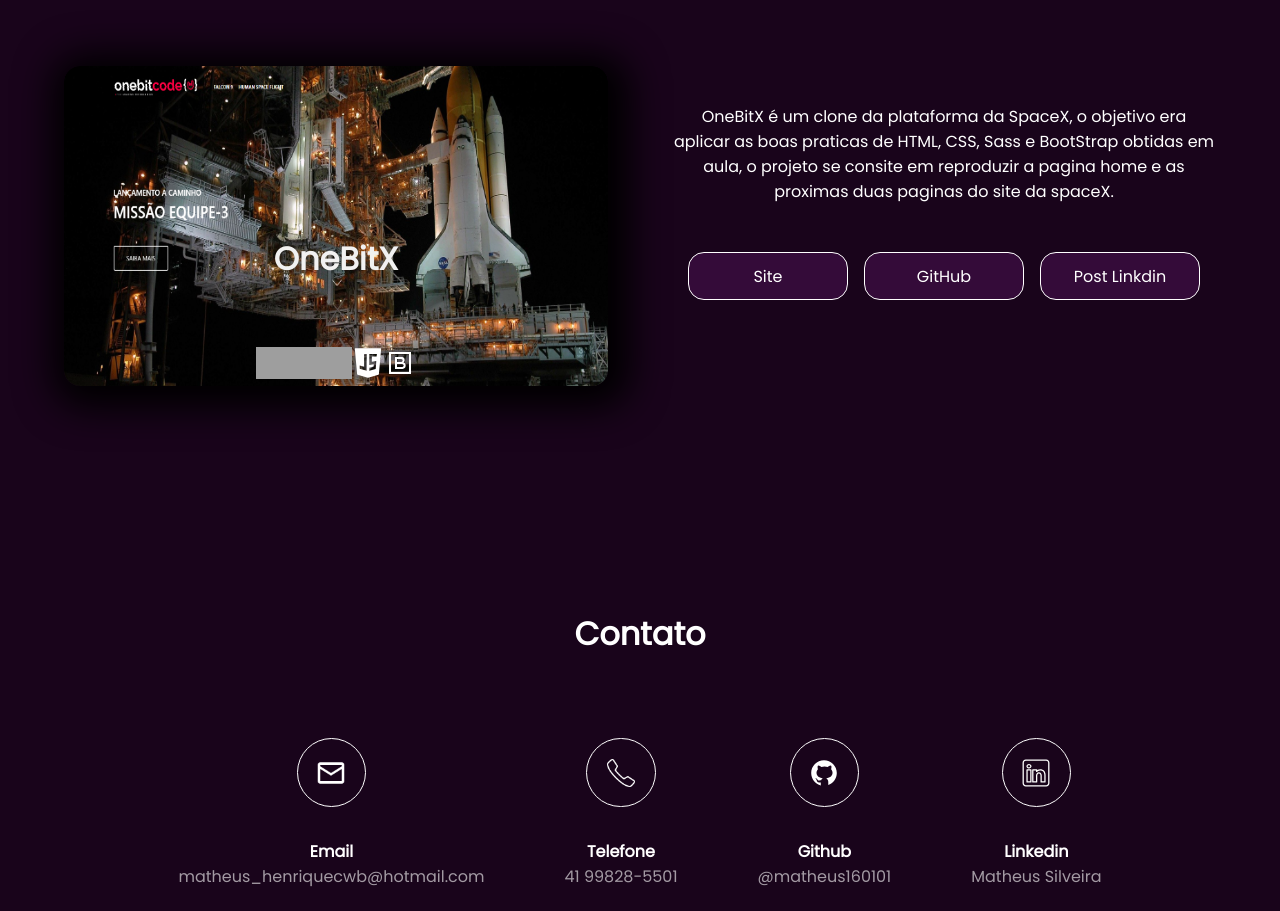
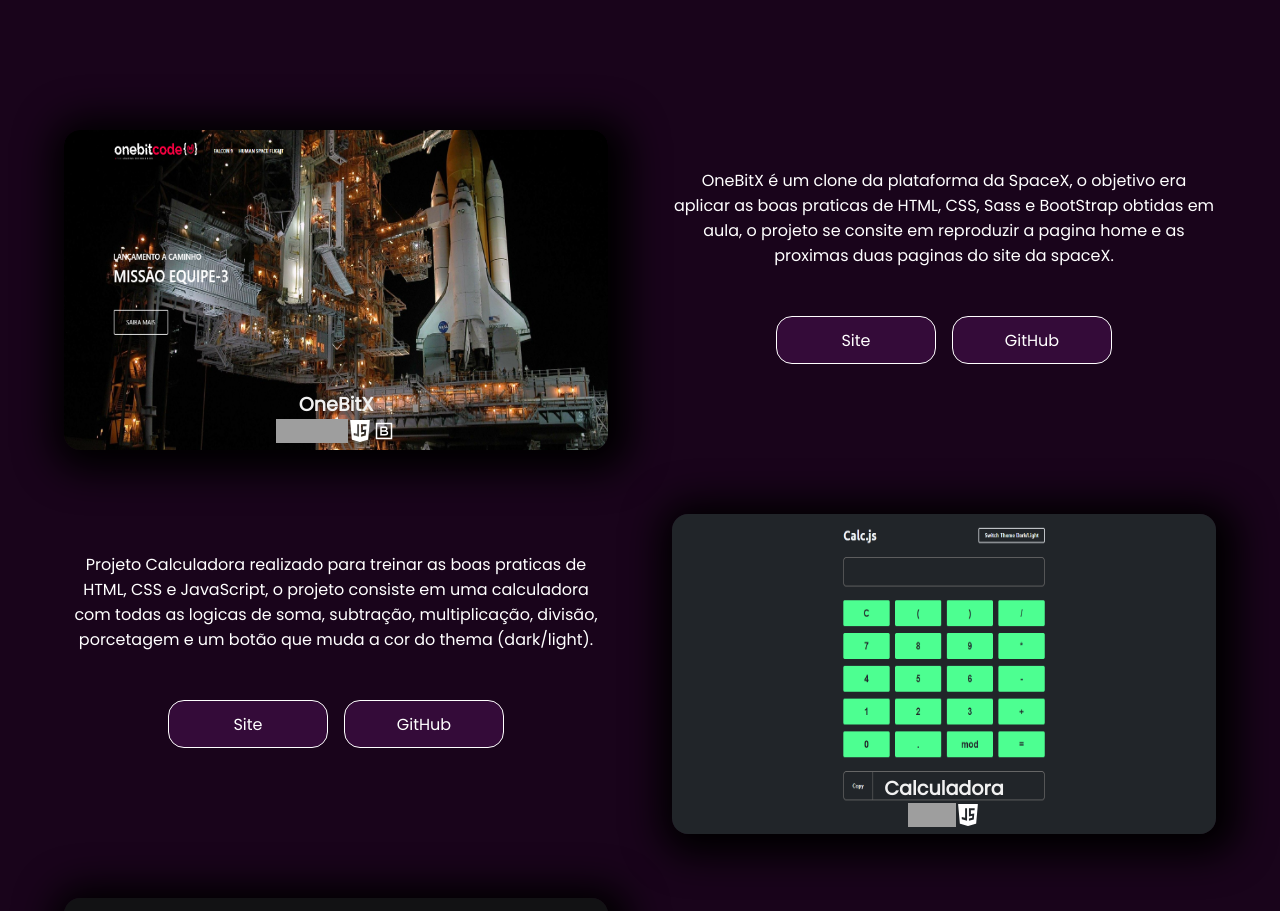
Before and after one commit to matheus160101/meu-portifolio, a React (Vite) app: page / in a window 1280 px wide. Shown: the part 1886-2797 px from the top of the page. Built offline with nearby package versions, Linux system fonts and the light colour scheme; grey boxes are pictures that could not be loaded.

Commit message:
Atualização de Projetos e layout

```diff
--- a/src/components/Contato/SectionContato.css
+++ b/src/components/Contato/SectionContato.css
@@ -7,11 +7,13 @@
   text-align: center;
 }
 
-section .container h1{
+section .container > h1{
   font-size: 2rem;
+  padding-bottom: 4rem;
 }
 
 section .contact{
+  width: 100%;
   display: grid;
   grid-template-columns: auto auto auto auto;
   align-items: center;
@@ -62,10 +64,8 @@
 
 
 @media (max-width: 980px){
-
-
   section .contact{
-    margin-left: -6.5rem;
+    margin-left: -3.5rem;
     display: grid;
     grid-template-columns: auto auto;
     align-items: center;
@@ -75,3 +75,15 @@
   }
 
 }
+
+@media (max-width: 670px){
+  section .contact{
+    margin-left: 0px;
+    display: grid;
+    grid-template-columns: auto;
+    align-items: center;
+    justify-content: center;
+    gap: 5rem;
+    padding: 5rem 0;
+  }
+}
--- a/src/components/Contato/SectionContato.jsx
+++ b/src/components/Contato/SectionContato.jsx
@@ -9,10 +9,10 @@
 export default function SectionContato(){
   return(
     <>
-      <section id="contato">
-        <div className="container" data-aos="fade-right" data-aos-offset="300" data-aos-easing="ease-in-sine">
+      <section id="contato" >
+        <div className="container" data-aos="fade-left" data-aos-offset="300" data-aos-easing="ease-in-sine">
           <h1>Contato</h1>
-          <div className="contact">
+          <div className="contact" data-aos="fade-right" data-aos-offset="300" data-aos-easing="ease-in-sine">
             <a href="mailto:matheus_henriquecwb@hotmail.com" target='_blank'>
               <div className="contact-box">
                 <div className="contact-img"><img src={iconEmail} alt="" /></div>
--- a/src/components/Habilidades/SectionHabilidades.css
+++ b/src/components/Habilidades/SectionHabilidades.css
@@ -16,7 +16,7 @@
 
 section .skills h1{
   font-size: 2rem;
-  padding-bottom: 3rem;
+  padding-bottom: 7rem;
 }
 
 section .skills-application{
--- a/src/components/Habilidades/SectionHabilidades.jsx
+++ b/src/components/Habilidades/SectionHabilidades.jsx
@@ -17,7 +17,7 @@
         <div className="container" >
           <div className="skills" data-aos="fade-right" data-aos-offset="300" data-aos-easing="ease-in-sine">
             <h1>Habilidades</h1>
-            <div className="skills-application">
+            <div className="skills-application" data-aos="fade-left" data-aos-offset="300" data-aos-easing="ease-in-sine">
               <div className='skills-box'>
                 <p>HTML</p>
                 <img src={iconHtml} alt="" />
--- a/src/components/Navbar/Header.css
+++ b/src/components/Navbar/Header.css
@@ -18,7 +18,7 @@
 
 header .menu-header > a{
   width: 100%;
-  padding-left: 3.5rem;
+  padding-left: 3rem;
   font-size: 2rem;
   color: white;
   text-decoration: none;
--- a/src/components/Projetos/SectionProjetos.css
+++ b/src/components/Projetos/SectionProjetos.css
@@ -2,6 +2,7 @@
   width: 100%;
   overflow-x: hidden;
 }
+
 
 section .project{
   width: 100%;
@@ -9,7 +10,7 @@
 }
 
 
-section .project h1{
+section .project > h1{
   font-size: 2rem;
   padding: 4rem 0;
 }
@@ -17,23 +18,37 @@
 
 section .projects{
   display: flex;
+  flex-direction: column;
+  align-items: center;
   width: 100%;
   padding: 4rem;
   justify-content: center;
   gap: 4rem;
 }
 
-section .project-item1{
+section .project-itens{
+  width: 100%;
+  display: flex;
+  gap: 4rem;
+  justify-content: center;
+}
+
+section .project-item1, .project-item2, .project-item3{
   width: 50%;
   display: flex;
   justify-content: center;
 }
 
-section .project-text{
+
+section .project-text1, .project-text2, .project-text3{
   width: 50%;
   display: flex;
   flex-direction: column;
   justify-content: center;
+}
+
+section .project-item2{
+  order: 1;
 }
 
 section .projects a{
@@ -55,20 +70,52 @@
   align-items: center;
 }
 
-section .project-onebitx:hover{
+section .project-onebitx1{
+  width: 34rem;
+  height: 20rem;
+  background-image: url("../../images/calculadora.png");
+  background-size: 100% 100%;
+  background-repeat: no-repeat;
+  box-shadow: 5px 5px 37px 17px #000000;
+  cursor: pointer;
+  border-radius: 1rem;
+  display: flex;
+  flex-direction: column;
+  justify-content: end;
+  align-items: center;
+}
+
+section .project-onebitx2{
+  width: 34rem;
+  height: 20rem;
+  background-image: url("../../images/rocketpay.png");
+  background-size: 100% 100%;
+  background-repeat: no-repeat;
+  box-shadow: 5px 5px 37px 17px #000000;
+  cursor: pointer;
+  border-radius: 1rem;
+  display: flex;
+  flex-direction: column;
+  justify-content: end;
+  align-items: center;
+}
+
+
+
+section .project-onebitx:hover, .project-onebitx1:hover, .project-onebitx2:hover{
   transition: 0.4s;
   transform: scale(1.05, 1.05);
 
 }
 
-section .project-onebitx h1{
-  font-size: 1.5rem;
+section .project-onebitx > h1, .project-onebitx1 > h1, .project-onebitx2 > h1{
+  font-size: 1.2rem;
   color: rgb(241, 241, 241);
 }
 
-section .project-onebitx img{
-  width: 2rem;
-  height: 2rem;
+section .project-onebitx .project-images img, .project-onebitx1 .project-images img, .project-onebitx2 .project-images img{
+  width: 1.5rem;
+  height: 1.5rem;
   opacity: 1;
 }
 
@@ -102,7 +149,7 @@
 }
 
 @media (max-width: 1120px){
-  section .projects{
+  section .project-itens{
     display: flex;
     flex-direction: column;
     width: 100%;
@@ -111,17 +158,21 @@
     align-items: center;
   }
 
-  section .project-item1{
+  section .project-item1, .project-item2{
     width: 80%;
     display: flex;
     justify-content: center;
   }
 
-  section .project-text{
+  section .project-text1, .project-text2{
     width: 80%;
     display: flex;
     flex-direction: column;
     justify-content: center;
+  }
+
+  section .project-text2{
+    order: 2;
   }
 }
 
--- a/src/components/Projetos/SectionProjetos.jsx
+++ b/src/components/Projetos/SectionProjetos.jsx
@@ -18,7 +18,8 @@
           <div className="project" data-aos="fade-left" data-aos-offset="300" data-aos-easing="ease-in-sine">
             <h1>Projetos</h1>
             <div className="projects" >
-            <div className="project-item1">
+              <div className="project-itens" data-aos="fade-right" data-aos-offset="300" data-aos-easing="ease-in-sine">
+                <div className='project-item1'>
                   <a href="https://onebit-ne6a0dxuo-matheus160101.vercel.app/" target='_blank'>
                     <div className="project-onebitx">
                       <h1>OneBitX</h1>
@@ -32,12 +33,56 @@
                     </div>
                   </a>
                 </div>
-            <div className="project-text">
+                <div className="project-text1">
                   <p>OneBitX é um clone da plataforma da SpaceX, o objetivo era aplicar as boas praticas de HTML, CSS, Sass e BootStrap obtidas em aula, o projeto se consite em reproduzir a pagina home e as proximas duas paginas do site da spaceX. </p>
                   <div className="project-onebitx-button">
                     <a href="https://onebit-ne6a0dxuo-matheus160101.vercel.app/" target='_blank'><button>Site</button></a>
                     <a href="https://github.com/matheus160101/onebitX" target='_blank'><button>GitHub</button></a>
-                <a href="https://www.linkedin.com/posts/matheus-silveira-4638061b8_estou-feliz-em-compartilhar-este-projeto-activity-7105951360092635137-pJK2?utm_source=share&utm_medium=member_desktop" target='_blank'><button>Post Linkdin</button></a>
+                  </div>
+                </div>
+              </div>
+              <div className="project-itens" data-aos="fade-left" data-aos-offset="300" data-aos-easing="ease-in-sine">
+                <div className='project-item2'>
+                  <a href="https://calculadora-ruby-five.vercel.app/" target='_blank'>
+                    <div className="project-onebitx1">
+                      <h1>Calculadora</h1>
+                      <div className="project-images">
+                        <img src={iconHtml} alt="" />
+                        <img src={iconCss} alt="" />
+                        <img src={iconJava} alt="" />
+                      </div>
+                    </div>
+                  </a>
+                </div>
+                <div className="project-text2">
+                  <p>Projeto Calculadora realizado para treinar as boas praticas de HTML, CSS e JavaScript, o projeto consiste em uma calculadora com todas as logicas de soma, subtração, multiplicação, divisão, porcetagem e um botão que muda a cor do thema (dark/light).  </p>
+                  <div className="project-onebitx-button">
+                    <a href="https://calculadora-ruby-five.vercel.app/" target='_blank'><button>Site</button></a>
+                    <a href="https://github.com/matheus160101/Calculadora" target='_blank'><button>GitHub</button></a>
+                  </div>
+                </div>
+              </div>
+
+              <div className="project-itens" data-aos="fade-right" data-aos-offset="300" data-aos-easing="ease-in-sine">
+                <div className='project-item3'>
+                  <a href="https://explore-lab-01-delta.vercel.app/" target='_blank'>
+                    <div className="project-onebitx2">
+                      <h1>Rocketpay</h1>
+                      <div className="project-images">
+                        <img src={iconHtml} alt="" />
+                        <img src={iconCss} alt="" />
+                        <img src={iconJava} alt="" />
+                        <img src={iconFigma} alt="" />
+                      </div>
+                    </div>
+                  </a>
+                </div>
+                <div className="project-text3">
+                  <p>Projeto realizado para mostrar a simulação de preenchimento de cartão ao inserir os dados para compras, atualizando o layout do cartão, bandeira e os dados adicionados. Utilizando as boas praticas de HTML, CSS, JavaScript, SVG e Figma</p>
+                  <div className="project-onebitx-button">
+                    <a href="https://explore-lab-01-delta.vercel.app/" target='_blank'><button>Site</button></a>
+                    <a href="https://github.com/matheus160101/explore-lab" target='_blank'><button>GitHub</button></a>
+                  </div>
                 </div>
               </div>
             </div>
--- a/src/components/Sobre/SectionSobre.jsx
+++ b/src/components/Sobre/SectionSobre.jsx
@@ -7,12 +7,12 @@
     <>
       <section id='sobre'>
         <div className="container">
-          <div className="content">
+          <div className="content" data-aos="fade-right" data-aos-offset="300" data-aos-easing="ease-in-sine">
             <div className="content-about">
               <h1>Matheus H. Silveira</h1>
               <p>Desenvolvedor Full-Stack</p>
               <a href={MeuCurriculo} download={MeuCurriculo}><button >Download CV</button></a>
-              <button>Contato</button>
+              <a href="#contato"><button>Contato</button></a>
             </div>
 
             <div className="photograph">
@@ -20,7 +20,7 @@
             </div>
           </div>
 
-          <div className="about">
+          <div className="about" data-aos="fade-left" data-aos-offset="300" data-aos-easing="ease-in-sine">
             <div className="about-text">
               <h1>Sobre</h1>
               <p>Prazer me chamo Matheus tenho 22 anos, faço Engenharia de Software, atualmente estou no 2° Periodo da Faculdade,
```
Also changed, not shown: src/images/calculadora.png (added), src/images/rocketpay.png (added). Lines whose indentation alone changed are shown as unchanged.
